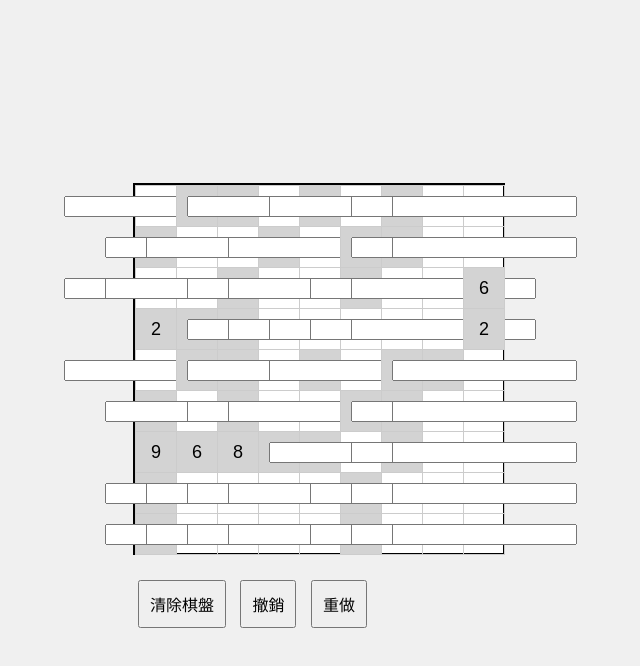
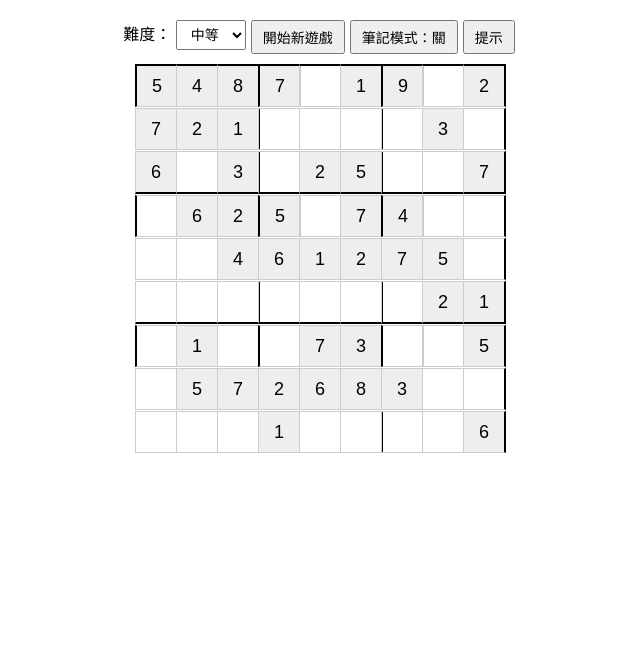
Before and after one commit to differkb717/sudoku-app, a plain HTML site: page index.html in a window 1280 px wide. Shown: the whole page, without its empty margins (321-961 px from the left). Drawn offline with nearby package versions, Linux system fonts and the light colour scheme.

Commit message:
Update index.html

```diff
--- a/index.html
+++ b/index.html
@@ -1,151 +1,168 @@
 <!DOCTYPE html>
-<html lang="en">
+<html lang="zh-Hant">
 <head>
-    <meta charset="UTF-8">
-    <meta name="viewport" content="width=device-width, initial-scale=1.0">
+  <meta charset="UTF-8" />
+  <meta name="viewport" content="width=device-width, initial-scale=1.0" />
   <title>數獨遊戲</title>
   <style>
-        body {
-            font-family: Arial, sans-serif;
-            display: flex;
-            justify-content: center;
-            align-items: center;
-            height: 100vh;
-            background-color: #f0f0f0;
+    body { font-family: Arial, sans-serif; margin: 20px; text-align: center; }
+    .controls { margin-bottom: 10px; display: flex; flex-wrap: wrap; justify-content: center; gap: 5px; }
+    .controls button, .controls select { font-size: 14px; padding: 5px 10px; }
+    .sudoku-board { display: grid; grid-template-columns: repeat(9, 40px); grid-gap: 1px; justify-content: center; }
+    .cell {
+      width: 40px; height: 40px; line-height: 40px;
+      text-align: center; font-size: 18px; border: 1px solid #ccc;
+      position: relative; user-select: none;
     }
-
-        .board {
-            display: grid;
-            grid-template-columns: repeat(9, 40px);
-            grid-template-rows: repeat(9, 40px);
-            gap: 1px;
-            border: 2px solid black;
-            background-color: white;
+    .cell.readonly { background-color: #eee; }
+    .cell.highlight { background-color: #d0f0ff; }
+    .cell.invalid { background-color: #ffcccc; }
+    /* 3x3 區塊粗框 */
+    .cell:nth-child(3n) { border-right: 2px solid #000; }
+    .cell:nth-child(n+19):nth-child(-n+27),
+    .cell:nth-child(n+46):nth-child(-n+54) { border-bottom: 2px solid #000; }
+    .cell:nth-child(1), .cell:nth-child(4), .cell:nth-child(7),
+    .cell:nth-child(28), .cell:nth-child(31), .cell:nth-child(34),
+    .cell:nth-child(55), .cell:nth-child(58), .cell:nth-child(61) { border-left: 2px solid #000; }
+    .cell:nth-child(n+1):nth-child(-n+9) { border-top: 2px solid #000; }
+    .notes {
+      display: grid; grid-template-columns: repeat(3, 1fr);
+      font-size: 10px; line-height: 12px; width:100%; height:100%;
+      position: absolute; top:0; left:0;
     }
-
-        .cell {
-            width: 40px;
-            height: 40px;
-            display: flex;
-            justify-content: center;
-            align-items: center;
-            font-size: 18px;
-            border: 1px solid #ccc;
-        }
-
-        .cell.invalid {
-            background-color: red;
-            color: white;
-        }
-
-        .cell.readonly {
-            background-color: lightgray;
-        }
-
-        .buttons {
-            margin-top: 20px;
-        }
-
-        .buttons button {
-            margin: 5px;
-            padding: 10px;
-            font-size: 16px;
-        }
+    .notes span { display: flex; align-items: center; justify-content: center; }
+    .input-panel-mobile { display: flex; flex-wrap: wrap; justify-content: center; margin-top: 10px; gap: 5px; }
+    .input-panel-mobile button { width: 40px; height: 40px; font-size: 16px; }
   </style>
 </head>
 <body>
-
-<div>
-    <div class="board" id="board"></div>
-    <div class="buttons">
-        <button onclick="clearBoard()">清除棋盤</button>
-        <button onclick="undo()">撤銷</button>
-        <button onclick="redo()">重做</button>
+  <div id="app">
+    <div class="controls">
+      <label>難度：
+        <select v-model="difficulty" @change="startGame">
+          <option value="easy">簡單</option>
+          <option value="medium">中等</option>
+          <option value="hard">困難</option>
+        </select>
+      </label>
+      <button @click="startGame">開始新遊戲</button>
+      <button @click="toggleNoteMode">筆記模式：{{ noteMode ? '開' : '關' }}</button>
+      <button @click="giveHint">提示</button>
+    </div>
+    <div class="sudoku-board">
+      <div v-for="(cell, i) in board" :key="i" class="cell"
+           :class="[{ readonly: cell.readonly }, { highlight: selectedIndex===i && cell.value }, { invalid: selectedIndex===i && !isValidCell(i) } ]"
+           @click="selectCell(i)">
+        <template v-if="cell.value">
+          {{ cell.value }}
+        </template>
+        <template v-else-if="noteMode && cell.notes.length">
+          <div class="notes">
+            <span v-for="n in 9" :key="n">{{ cell.notes.includes(n) ? n : '' }}</span>
+          </div>
+        </template>
       </div>
     </div>
+    <!-- 手機數字面板 + 清除 + 復原按鈕 -->
+    <div v-if="isMobile && selectedIndex!==null" class="input-panel-mobile">
+      <button v-for="n in 9" :key="n" @click="inputNumber(n)">{{ n }}</button>
+      <button @click="inputNumber('')">清除</button>
+      <button @click="undo">復原</button>
+    </div>
+  </div>
+  <script src="https://unpkg.com/vue@3"></script>
+  <script>
+    const { createApp, onMounted, onBeforeUnmount } = Vue;
+    createApp({
+      data() {
+        return {
+          board: [], solution: [], noteMode: false,
+          selectedIndex: null, difficulty: 'medium', isMobile: false,
+          history: []
+        };
+      },
+      mounted() {
+        this.isMobile = /Mobi|Android/i.test(navigator.userAgent);
+        this.startGame();
+        // 全域鍵盤監聽
+        window.addEventListener('keydown', this.handleKeydown);
+      },
+      beforeUnmount() {
+        window.removeEventListener('keydown', this.handleKeydown);
+      },
+      methods: {
+        // 開始或重置遊戲
+        startGame() {
+          this.history = [];
+          const full = this.generateFullSudoku();
+          this.solution = full.map(r => r.slice());
+          const puzzle = full.map(r => r.slice());
+          const removeCount = this.difficulty==='easy'?30:this.difficulty==='medium'?40:50;
+          let cnt=0;
+          while(cnt<removeCount){ const r=Math.floor(Math.random()*9), c=Math.floor(Math.random()*9);
+            if(puzzle[r][c]!==0){ puzzle[r][c]=0; cnt++; }
+          }
+          this.board = [];
+          puzzle.flat().forEach((v, idx)=>{
+            this.board.push({
+              value: v? v.toString():'', readonly: v!==0,
+              row:Math.floor(idx/9), col:idx%9, notes:[]
+            });
+          });
+          this.selectedIndex = null;
+        },
+        generateFullSudoku() {
+          const board=[...Array(9)].map(_=>Array(9).fill(0));
+          const valid=(b,r,c,n)=>{ for(let i=0;i<9;i++){
+            if(b[r][i]===n||b[i][c]===n) return false;
+            const br=3*Math.floor(r/3)+Math.floor(i/3);
+            const bc=3*Math.floor(c/3)+(i%3);
+            if(b[br][bc]===n) return false;
+          } return true;};
+          const fill=(b)=>{ for(let r=0;r<9;r++) for(let c=0;c<9;c++) if(b[r][c]===0){
+              const nums=[1,2,3,4,5,6,7,8,9].sort(()=>Math.random()-0.5);
+              for(const n of nums){ if(valid(b,r,c,n)){ b[r][c]=n; if(fill(b)) return true; b[r][c]=0; }}
+              return false;
+          } return true;};
+          fill(board);
+          return board;
+        },
+        selectCell(i){ if(!this.board[i].readonly) this.selectedIndex=i; },
 
-<script>
-    let board = [];
-    let history = [];
-    let redoStack = [];
+        inputNumber(n) {
+          if (this.selectedIndex === null) return;
+          const cell = this.board[this.selectedIndex];
+          if (cell.readonly) return;
 
-    // 初始化棋盤
-    function initializeBoard() {
-        for (let i = 0; i < 81; i++) {
-            board.push({
-                row: Math.floor(i / 9),
-                col: i % 9,
-                value: '',
-                readonly: false,
-                invalid: false,
-                notes: []
-            });
-        }
+          this.history.push({ index: this.selectedIndex, prev: cell.value, prevNotes: [...cell.notes] });
 
-        const solution = generateSudokuSolution();
-        for (let i = 0; i < 81; i++) {
-            if (Math.random() < 0.5) {
-                board[i].value = solution[i];
-                board[i].readonly = true;
+          if (n === '') {
+            cell.value = '';
+            cell.notes = [];
+          } else {
+            if (this.noteMode) {
+              const num = Number(n), notes = cell.notes;
+              cell.notes = notes.includes(num) ? notes.filter(x => x !== num) : [...notes, num].sort();
+            } else {
+              cell.value = n;
+              cell.notes = [];
             }
           }
 
-        renderBoard();
+          // 檢查數字是否合法並更新背景顏色
+          if (!this.isValidCell(this.selectedIndex)) {
+            cell.invalid = true;  // 設置不合法的背景顏色
+          } else {
+            cell.invalid = false;  // 移除不合法的背景顏色
           }
 
-    // 渲染棋盤
-    function renderBoard() {
-        const boardContainer = document.getElementById("board");
-        boardContainer.innerHTML = '';
+          // 檢查手機觸控操作的邏輯
+          if (this.isMobile) {
+            this.checkForDuplicateInRowColBlock(cell);
+          }
+        },
 
-        for (let i = 0; i < 81; i++) {
-            const cell = document.createElement("div");
-            cell.classList.add("cell");
-
-            if (board[i].readonly) {
-                cell.classList.add("readonly");
-                cell.textContent = board[i].value;
-            } else {
-                const input = document.createElement("input");
-                input.type = "text";
-                input.maxLength = 1;
-                input.value = board[i].value;
-                input.addEventListener("input", (event) => inputNumber(i, event.target.value));
-                cell.appendChild(input);
-            }
-
-            if (board[i].invalid) {
-                cell.classList.add("invalid");
-            }
-
-            boardContainer.appendChild(cell);
-        }
-    }
-
-    // 數字填寫
-    function inputNumber(index, value) {
-        const cell = board[index];
-
-        if (value === '') {
-            cell.value = '';
-            cell.notes = [];
-        } else {
-            const num = Number(value);
-            if (num >= 1 && num <= 9) {
-                cell.value = num;
-                cell.notes = [];
-            } else {
-                return;
-            }
-        }
-
-        // 檢查是否有重複
-        checkForDuplicateInRowColBlock(cell);
-        renderBoard();
-    }
-
-    // 檢查重複數字
-    function checkForDuplicateInRowColBlock(cell) {
+        checkForDuplicateInRowColBlock(cell) {
           const num = cell.value;
           if (!num) return;
 
@@ -153,74 +170,70 @@
 
           // 檢查行、列及區塊中是否有相同數字
           for (let i = 0; i < 9; i++) {
-            if (board[cell.row * 9 + i].value === num) count++;
-            if (board[i * 9 + cell.col].value === num) count++;
+            if (this.board[cell.row * 9 + i].value === num) count++;
+            if (this.board[i * 9 + cell.col].value === num) count++;
           }
 
           const br = 3 * Math.floor(cell.row / 3), bc = 3 * Math.floor(cell.col / 3);
           for (let r = br; r < br + 3; r++) {
             for (let c = bc; c < bc + 3; c++) {
-                if (board[r * 9 + c].value === num) count++;
+              if (this.board[r * 9 + c].value === num) count++;
             }
           }
 
-        // 如果發現數字出現第1次以上，標記紅底色
+          // 如果發現數字出現第二次以上，標記紅底色
           if (count > 1) {
-            board[cell.row * 9 + cell.col].invalid = true;
+            this.board[cell.row * 9 + cell.col].invalid = true;
           } else {
-            board[cell.row * 9 + cell.col].invalid = false;
+            this.board[cell.row * 9 + cell.col].invalid = false;
+          }
+        },
+
+        isValidCell(i) {
+          const cell = this.board[i];
+          return this.checkValid(cell, cell.row, cell.col, cell.value);
+        },
+
+        checkValid(cell, row, col, value) {
+          if (!value) return true;
+          for (let i = 0; i < 9; i++) {
+            if (this.board[row * 9 + i].value === value || this.board[i * 9 + col].value === value) return false;
+          }
+
+          const br = 3 * Math.floor(row / 3), bc = 3 * Math.floor(col / 3);
+          for (let r = br; r < br + 3; r++) {
+            for (let c = bc; c < bc + 3; c++) {
+              if (this.board[r * 9 + c].value === value) return false;
             }
           }
+          return true;
+        },
 
-    // 檢查數獨是否完成
-    function isBoardComplete() {
-        return board.every(cell => cell.value !== '');
+        handleKeydown(event) {
+          if (this.selectedIndex === null) return;
+          const cell = this.board[this.selectedIndex];
+          if (cell.readonly) return;
+
+          const key = event.key;
+          if (key >= '1' && key <= '9') {
+            this.inputNumber(key);
+          } else if (key === 'Backspace' || key === 'Delete') {
+            this.inputNumber('');
           }
+        },
 
-    // 檢查解答是否合法
-    function generateSudokuSolution() {
-        // 模擬生成數獨解答 (這裡可以使用更複雜的數獨生成邏輯)
-        const solution = Array(81).fill(0);
-        for (let i = 0; i < 81; i++) {
-            solution[i] = Math.floor(Math.random() * 9) + 1;
-        }
-        return solution;
-    }
-
-    // 清除棋盤
-    function clearBoard() {
-        board.forEach(cell => {
-            cell.value = '';
-            cell.invalid = false;
-        });
-        renderBoard();
-    }
-
-    // 撤銷操作
-    function undo() {
-        if (history.length > 0) {
-            const lastAction = history.pop();
-            const cell = board[lastAction.index];
-            cell.value = lastAction.prev;
-            cell.notes = lastAction.prevNotes;
-            renderBoard();
+        toggleNoteMode() { this.noteMode = !this.noteMode; },
+        giveHint() {
+          if (this.selectedIndex !== null) {
+            const cell = this.board[this.selectedIndex];
+            if (!cell.readonly) {
+              const hint = this.solution[cell.row][cell.col];
+              this.inputNumber(hint);
             }
           }
-
-    // 重做操作
-    function redo() {
-        if (redoStack.length > 0) {
-            const lastRedoAction = redoStack.pop();
-            const cell = board[lastRedoAction.index];
-            cell.value = lastRedoAction.prev;
-            cell.notes = lastRedoAction.prevNotes;
-            renderBoard();
         }
       }
-
-    // 初始化遊戲
-    initializeBoard();
-
+    }).mount("#app");
   </script>
 </body>
 </html>
```
Lines whose indentation alone changed are shown as unchanged.
